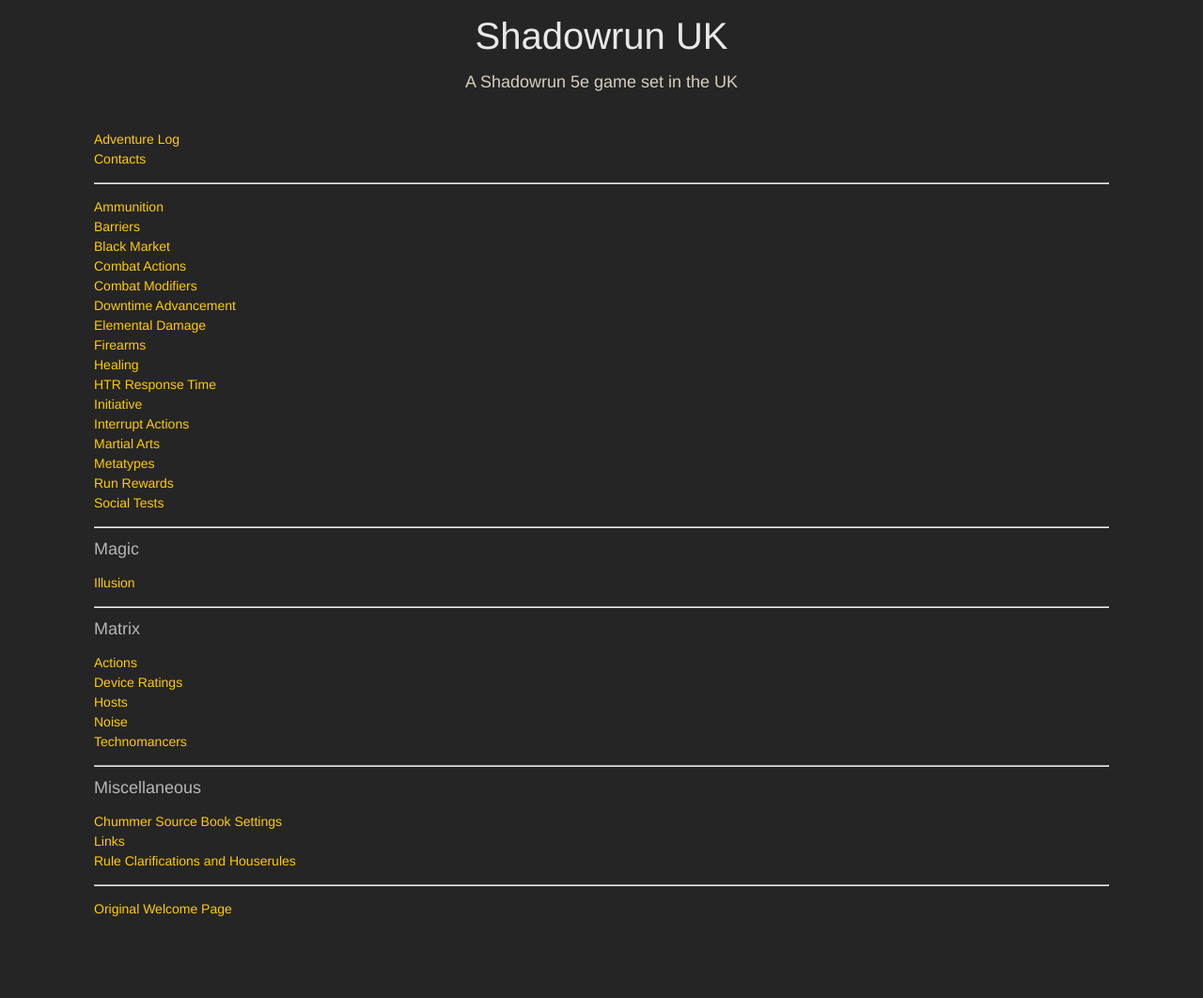
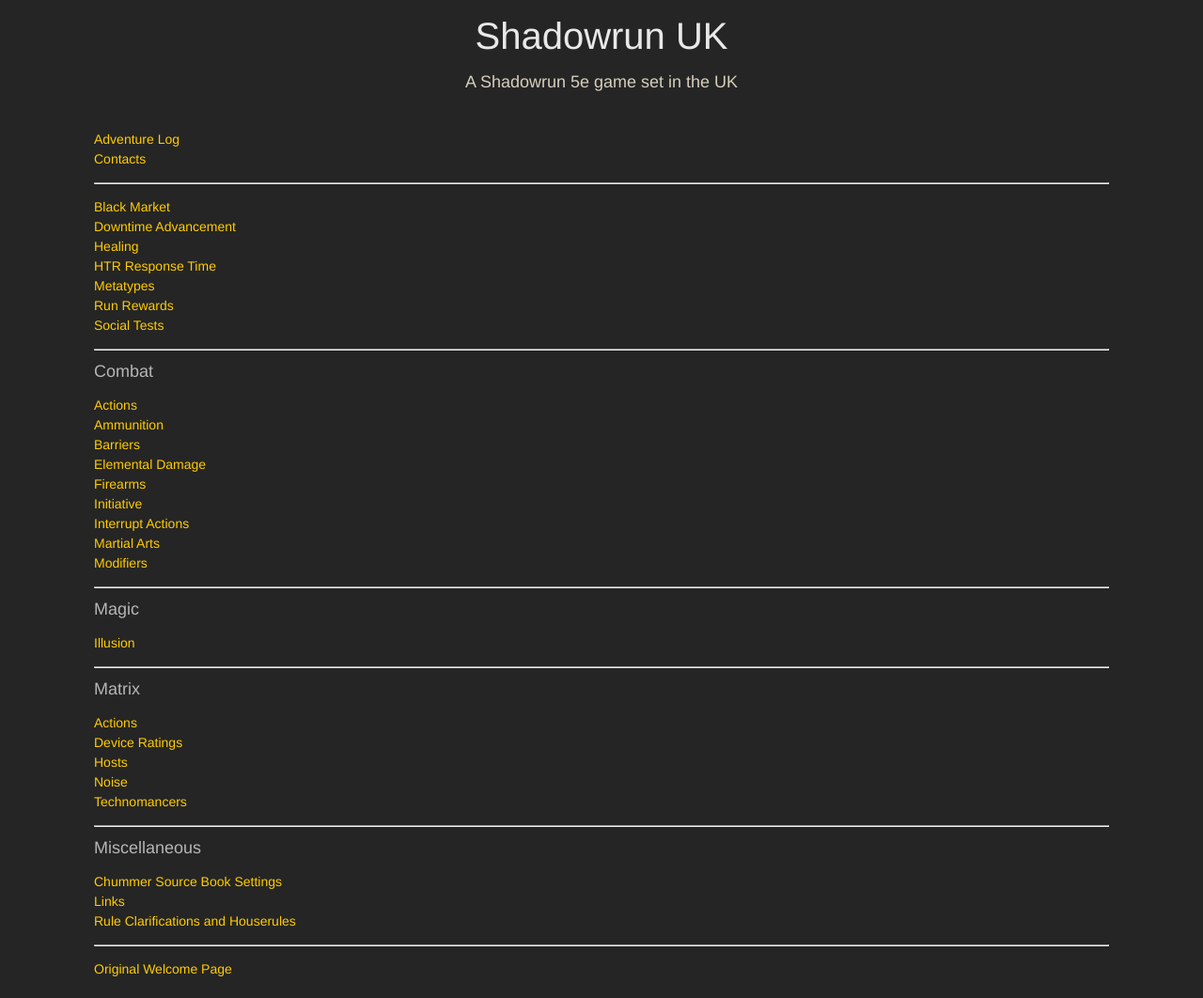
Before and after one commit to Anomandarist/Shadowrun-UK, a Jekyll site: the page built from index.md, in a window 1280 px wide. Shown: the whole page at 94% size. Built offline with Jekyll 4.4.1, drawn with Linux system fonts in a browser that asks for light colours; our own code applies the rules of GitHub Pages for plain Markdown files; before the commit the page ends 998 px from its top, so only the background shows below that.

Commit message:
Make Combat subsection and move relevant files

```diff
--- a/index.md
+++ b/index.md
@@ -3,22 +3,27 @@
 
 ---
 
-[Ammunition](Rules/Ammunition.md)
-[Barriers](Rules/Barriers.md)
 [Black Market](Rules/BlackMarket.md)
-[Combat Actions](Rules/CombatActions.md)
-[Combat Modifiers](Rules/CombatModifiers.md)
 [Downtime Advancement](Rules/DowntimeAdvancement.md)
-[Elemental Damage](Rules/ElementalDamage.md)
-[Firearms](Rules/Firearms.md)
 [Healing](Rules/Healing.md)
 [HTR Response Time](Rules/HTRResponseTime.md)
-[Initiative](Rules/Initiative.md)
-[Interrupt Actions](Rules/InterruptActions.md)
-[Martial Arts](Rules/MartialArts.md)
 [Metatypes](Rules/Metatypes.md)
 [Run Rewards](Rules/RunRewards.md)
 [Social Tests](Rules/SocialTests.md)
+
+---
+
+### Combat
+
+[Actions](Rules/Combat/Actions.md)
+[Ammunition](Rules/Combat/Ammunition.md)
+[Barriers](Rules/Combat/Barriers.md)
+[Elemental Damage](Rules/Combat/ElementalDamage.md)
+[Firearms](Rules/Combat/Firearms.md)
+[Initiative](Rules/Combat/Initiative.md)
+[Interrupt Actions](Rules/Combat/InterruptActions.md)
+[Martial Arts](Rules/Combat/MartialArts.md)
+[Modifiers](Rules/Combat/Modifiers.md)
 
 ---
 
```
Also changed, not shown: Rules/Combat/Actions.md (renamed from Rules/CombatActions.md), Rules/Combat/Ammunition.md (renamed from Rules/Ammunition.md), Rules/Combat/Barriers.md (renamed from Rules/Barriers.md), Rules/Combat/ElementalDamage.md (renamed from Rules/ElementalDamage.md), Rules/Combat/Firearms.md (renamed from Rules/Firearms.md), Rules/Combat/Initiative.md (renamed from Rules/Initiative.md), Rules/Combat/InterruptActions.md (renamed from Rules/InterruptActions.md), Rules/Combat/MartialArts.md (renamed from Rules/MartialArts.md), Rules/Combat/Modifiers.md (renamed from Rules/CombatModifiers.md).
